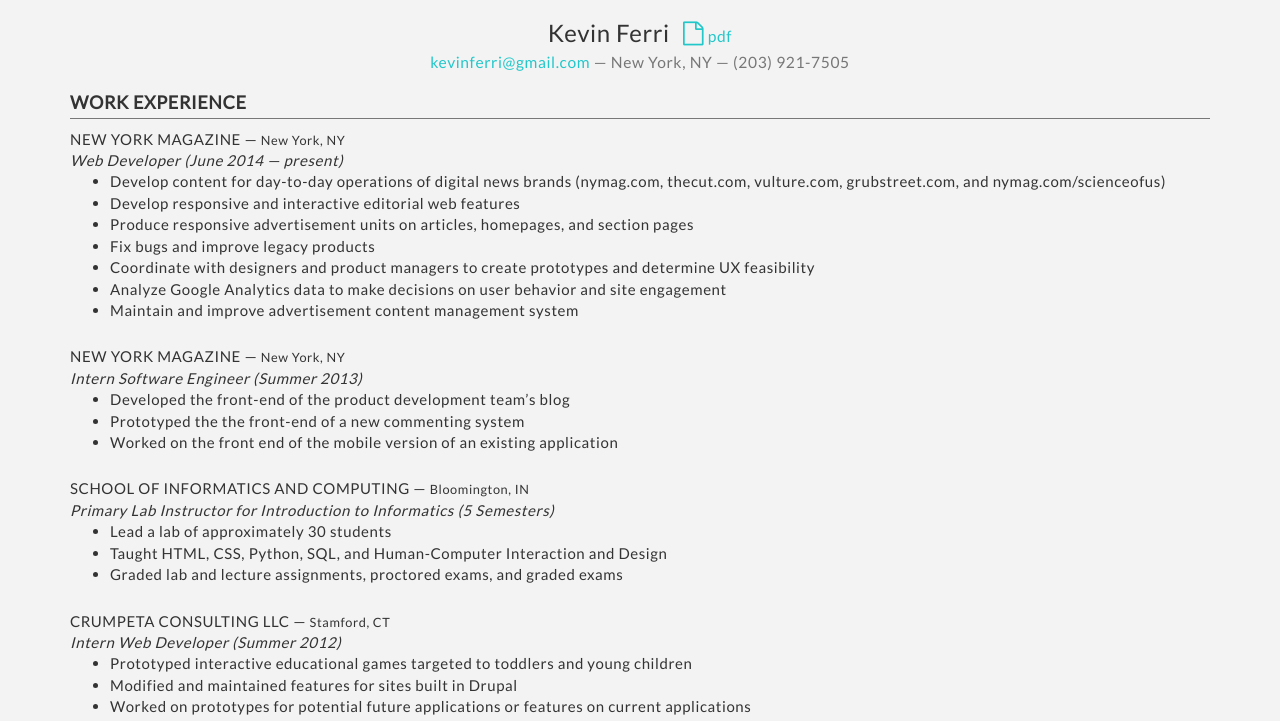
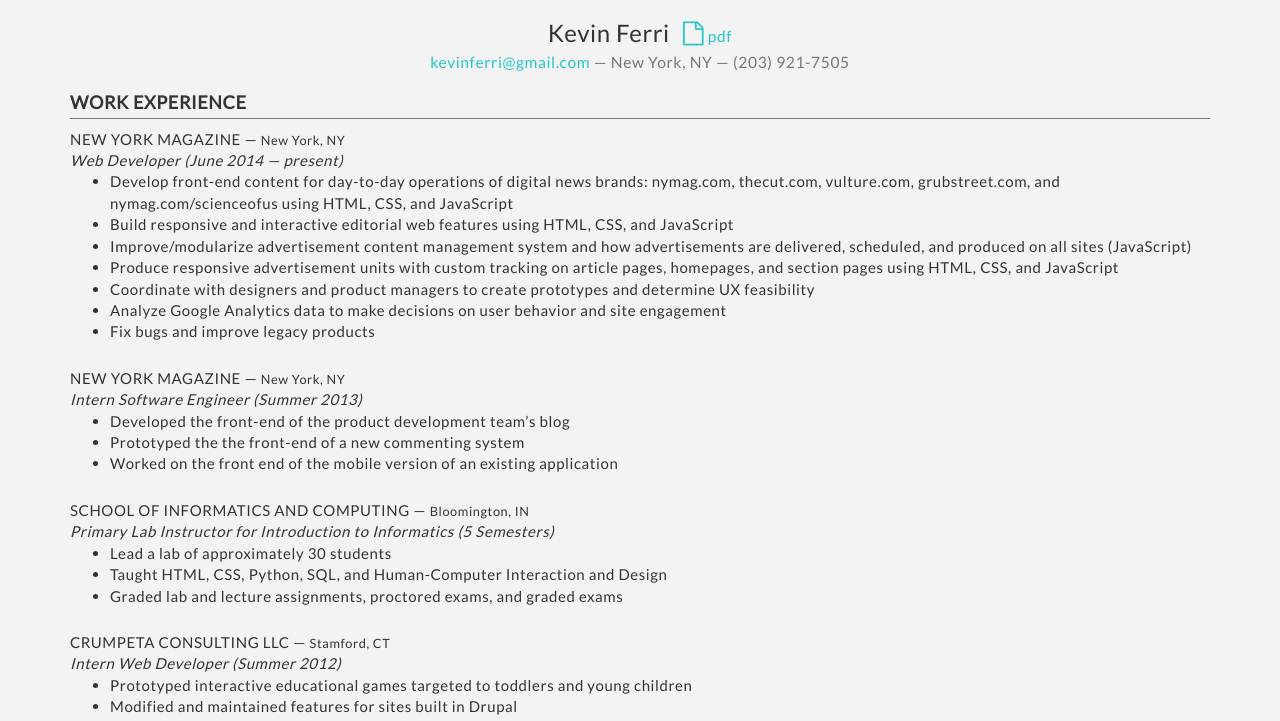
Before and after one commit to kevinferri/kevinferri.com, a website: page views/statics/resume.html in a window 1280 px wide. Shown: the part 72-793 px from the top of the page. Drawn offline with nearby package versions, Linux system fonts and the light colour scheme; files that its build step writes are made by us from their sources.

Commit message:
Update resume

```diff
--- a/views/statics/resume.html
+++ b/views/statics/resume.html
@@ -17,13 +17,13 @@
         <header>NEW YORK MAGAZINE &mdash; <small>New York, NY</small></header>
         <em>Web Developer (June 2014 &mdash; present)</em>
         <ul>
-          <li>Develop content for day-to-day operations of digital news brands (nymag.com, thecut.com, vulture.com, grubstreet.com, and nymag.com/scienceofus)</li>
-          <li>Develop responsive and interactive editorial web features</li>
-          <li>Produce responsive advertisement units on articles, homepages, and section pages</li>
-          <li>Fix bugs and improve legacy products</li>
+          <li>Develop front-end content for day-to-day operations of digital news brands: nymag.com, thecut.com, vulture.com, grubstreet.com, and nymag.com/scienceofus using HTML, CSS, and JavaScript</li>
+          <li>Build responsive and interactive editorial web features using HTML, CSS, and JavaScript</li>
+          <li>Improve/modularize advertisement content management system and how advertisements are delivered, scheduled, and produced on all sites (JavaScript)</li>
+          <li>Produce responsive advertisement units with custom tracking on article pages, homepages, and section pages using HTML, CSS, and JavaScript</li>
           <li>Coordinate with designers and product managers to create prototypes and determine UX feasibility</li>
           <li>Analyze Google Analytics data to make decisions on user behavior and site engagement</li>
-          <li>Maintain and improve advertisement content management system</li>
+          <li>Fix bugs and improve legacy products</li>
         </ul>
       </section>
 
```
Also changed, not shown: 1 other file.
